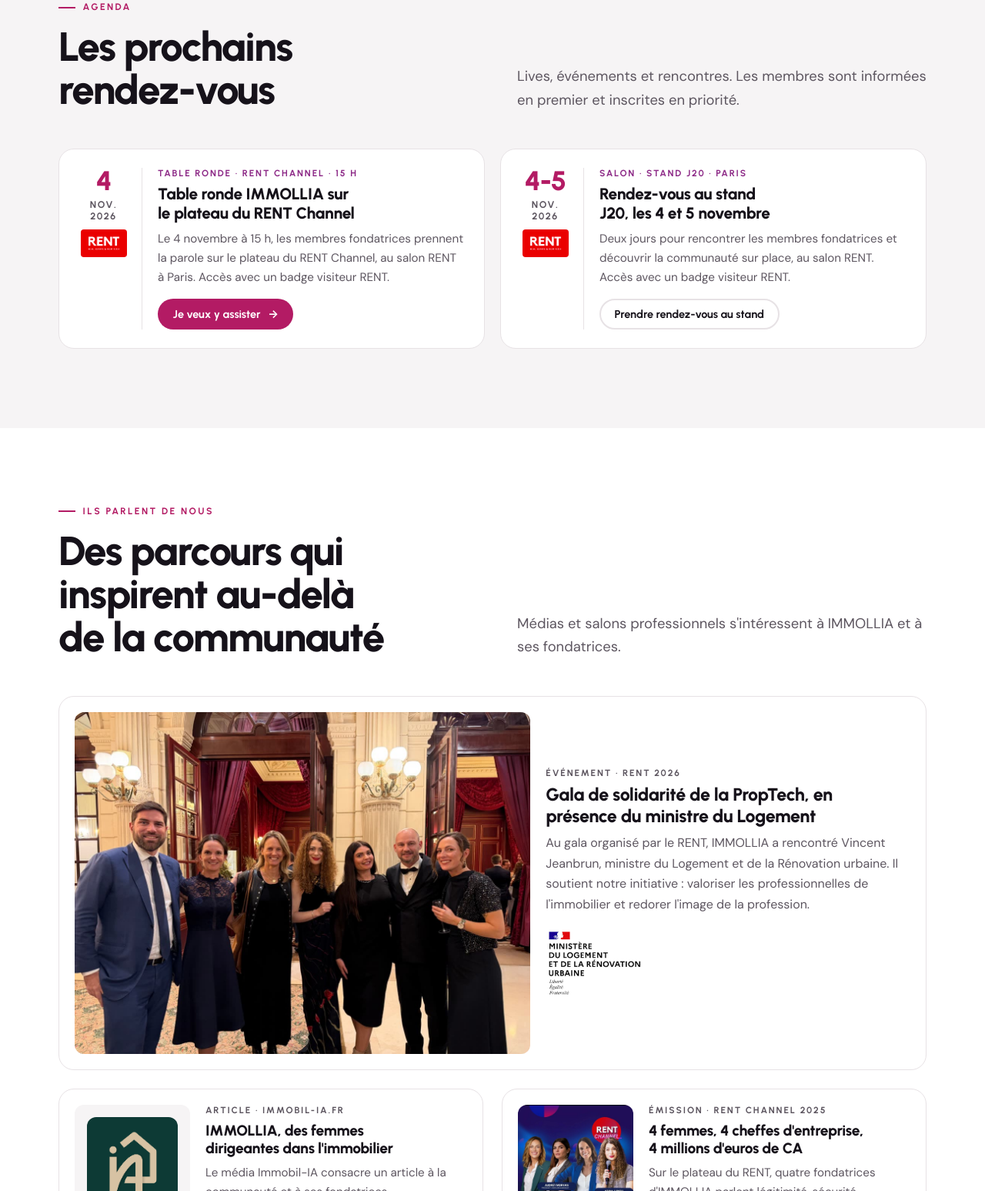
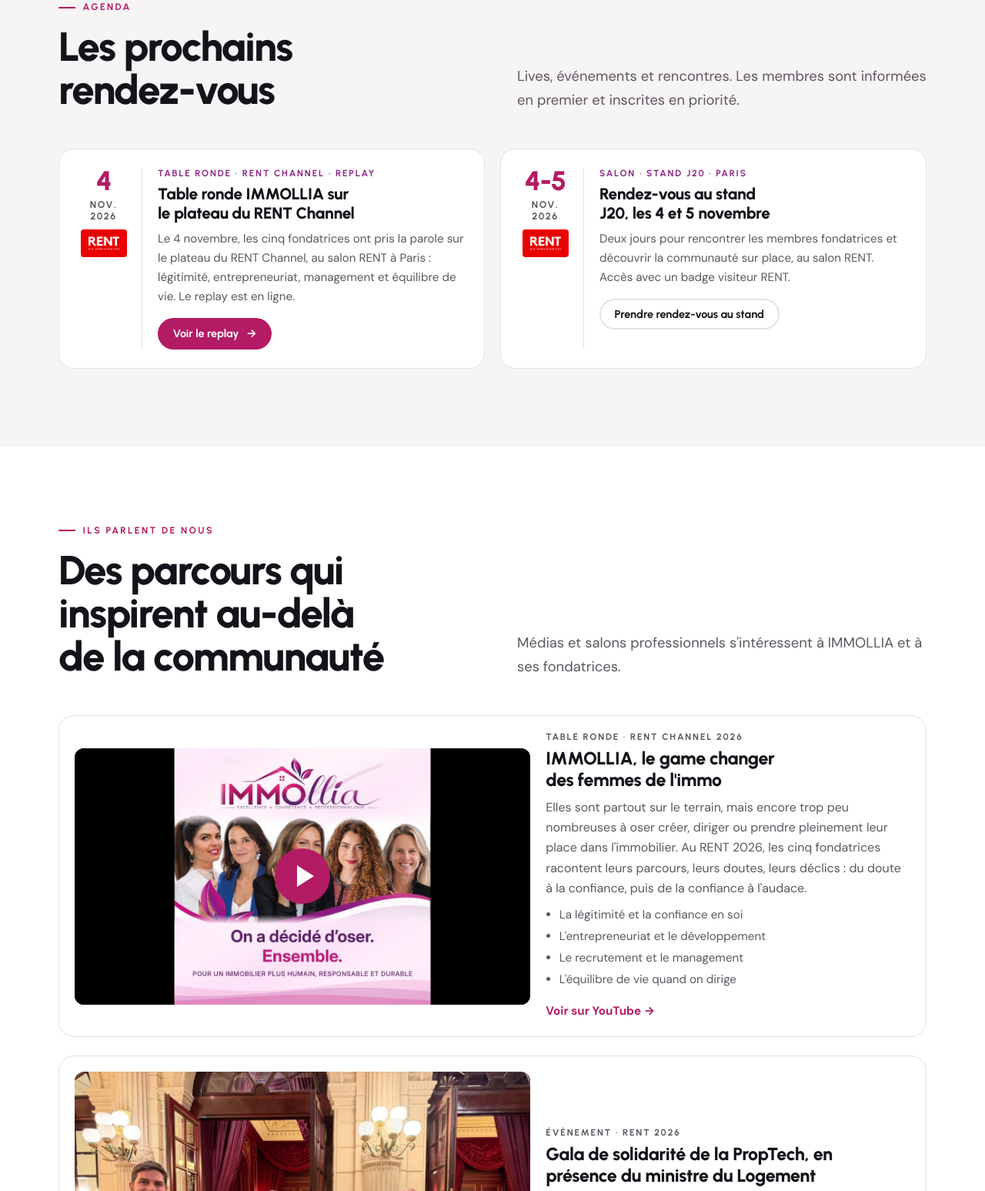
Before and after one commit to adinalungu2011-cloud/immollia-site, a plain HTML site: page index.html in a window 1280 px wide. Shown: the part 5577-7124 px from the top of the page at 77% size. Drawn offline with Linux system fonts and the light colour scheme; no server answers.

Commit message:
Accueil : replay de la table ronde IMMOLLIA « Game Changer » (RENT 2026) dans « Ils parlent de nous » + agenda
Co-Authored-By: Claude Opus 5.5 <noreply@anthropic.com>

```diff
--- a/assets/site.css
+++ b/assets/site.css
@@ -472,3 +472,13 @@ footer a:hover { color: var(--accent); }
 .hero-news h2 { font-size: clamp(1.35rem, 2.4vw, 1.9rem); line-height: 1.15; }
 .hero-news p { color: var(--ink-soft); }
 @media (max-width: 880px) { .hero-news { grid-template-columns: 1fr; gap: 1.25rem; } }
+
+/* Vidéo YouTube (table ronde RENT 2026) : miniature locale, lecteur chargé au clic */
+.video { position: relative; aspect-ratio: 16 / 9; border-radius: 12px; overflow: hidden; background: #000; }
+.video-play { position: absolute; inset: 0; display: block; }
+.video-play img, .video iframe { width: 100%; height: 100%; object-fit: cover; display: block; border: 0; }
+.video-btn { position: absolute; left: 50%; top: 50%; width: 72px; height: 72px; margin: -36px 0 0 -36px; border-radius: 50%; background: var(--accent); box-shadow: 0 6px 24px rgba(0,0,0,.35); transition: transform .2s ease; }
+.video-btn::after { content: ""; position: absolute; left: 29px; top: 22px; border-style: solid; border-width: 14px 0 14px 22px; border-color: transparent transparent transparent #fff; }
+.video-play:hover .video-btn, .video-play:focus-visible .video-btn { transform: scale(1.08); }
+.video-topics { margin: 0; padding-left: 1.1rem; color: var(--ink-soft); font-size: 0.95rem; display: grid; gap: 0.2rem; }
+.press-card--video .more { margin-top: 0.5rem; text-decoration: none; }
--- a/assets/site.js
+++ b/assets/site.js
@@ -112,4 +112,18 @@
       if (j && j.membres) nbMembres.forEach(function (el) { el.textContent = j.membres; });
     }, function () {});
   }
+  // Vidéos YouTube : le lecteur (youtube-nocookie) n'est chargé qu'au clic
+  document.querySelectorAll('[data-youtube]').forEach(function (box) {
+    var lien = box.querySelector('a');
+    if (!lien) return;
+    lien.addEventListener('click', function (e) {
+      e.preventDefault();
+      var f = document.createElement('iframe');
+      f.src = 'https://www.youtube-nocookie.com/embed/' + box.getAttribute('data-youtube') + '?autoplay=1&rel=0';
+      f.title = lien.getAttribute('aria-label') || 'Vidéo';
+      f.allow = 'autoplay; encrypted-media; picture-in-picture; fullscreen';
+      f.allowFullscreen = true;
+      box.replaceChildren(f);
+    });
+  });
 })();
--- a/index.html
+++ b/index.html
@@ -11,7 +11,7 @@
 <link rel="preconnect" href="https://fonts.googleapis.com">
 <link rel="preconnect" href="https://fonts.gstatic.com" crossorigin>
 <link rel="stylesheet" href="https://fonts.googleapis.com/css2?family=Urbanist:wght@500;600;700;800&family=DM+Sans:opsz,wght@9..40,400;9..40,500;9..40,700&display=swap">
-<link rel="stylesheet" href="assets/site.css?v=20261104b">
+<link rel="stylesheet" href="assets/site.css?v=20261123a">
 </head>
 <body>
 
@@ -254,10 +254,10 @@
         <article class="event">
           <div class="date"><b>4</b><span>nov. 2026</span><img src="assets/logo-rent.png" alt="RENT, Real Estate &amp; New Tech" width="60" height="36" loading="lazy"></div>
           <div class="event-body">
-            <span class="kind">Table ronde · RENT Channel · 15 h</span>
+            <span class="kind">Table ronde · RENT Channel · Replay</span>
             <h3>Table ronde IMMOLLIA sur le plateau du RENT Channel</h3>
-            <p>Le 4 novembre à 15 h, les membres fondatrices prennent la parole sur le plateau du RENT Channel, au salon RENT à Paris. Accès avec un badge visiteur RENT.</p>
-            <a href="#rejoindre" class="btn btn--primary btn--sm" data-intent="Je souhaite assister à la table ronde IMMOLLIA sur le RENT Channel le 4 novembre à 15 h." data-motif="evenement">Je veux y assister <span class="arrow" aria-hidden="true">→</span></a>
+            <p>Le 4 novembre, les cinq fondatrices ont pris la parole sur le plateau du RENT Channel, au salon RENT à Paris : légitimité, entrepreneuriat, management et équilibre de vie. Le replay est en ligne.</p>
+            <a href="#table-ronde-2026" class="btn btn--primary btn--sm">Voir le replay <span class="arrow" aria-hidden="true">→</span></a>
           </div>
         </article>
         <article class="event">
@@ -283,6 +283,26 @@
         <p class="lead">Médias et salons professionnels s'intéressent à IMMOLLIA et à ses fondatrices.</p>
       </div>
       <div class="press">
+        <article class="press-card press-card--wide press-card--video" id="table-ronde-2026">
+          <div class="video" data-youtube="mGS9TPp_-BM">
+            <a class="video-play" href="https://youtu.be/mGS9TPp_-BM" target="_blank" rel="noopener" aria-label="Lire la vidéo « IMMOLLIA, le game changer des femmes de l'immo »">
+              <img src="assets/table-ronde-rent-2026.jpg" alt="Table ronde IMMOLLIA « Game Changer » sur le plateau du RENT Channel 2026" width="1280" height="720" loading="lazy">
+              <span class="video-btn" aria-hidden="true"></span>
+            </a>
+          </div>
+          <div class="press-body">
+            <span class="source">Table ronde · RENT Channel 2026</span>
+            <h3>IMMOLLIA, le game changer des femmes de l'immo</h3>
+            <p>Elles sont partout sur le terrain, mais encore trop peu nombreuses à oser créer, diriger ou prendre pleinement leur place dans l'immobilier. Au RENT 2026, les cinq fondatrices racontent leurs parcours, leurs doutes, leurs déclics : du doute à la confiance, puis de la confiance à l'audace.</p>
+            <ul class="video-topics">
+              <li>La légitimité et la confiance en soi</li>
+              <li>L'entrepreneuriat et le développement</li>
+              <li>Le recrutement et le management</li>
+              <li>L'équilibre de vie quand on dirige</li>
+            </ul>
+            <a class="more" href="https://youtu.be/mGS9TPp_-BM" target="_blank" rel="noopener">Voir sur YouTube →</a>
+          </div>
+        </article>
         <article class="press-card press-card--wide">
           <div class="press-thumb"><img src="assets/gala-proptech-rent-2026.jpg" alt="La délégation IMMOLLIA et ses partenaires au gala de solidarité de la PropTech organisé par le RENT" width="1200" height="900" loading="lazy"></div>
           <div class="press-body">
@@ -441,6 +461,6 @@
   </div>
 </footer>
 
-<script src="assets/site.js?v=20261104b"></script>
+<script src="assets/site.js?v=20261123a"></script>
 </body>
 </html>
```
Also changed, not shown: annuaire.html (+2 -2 lines), membre.html (+2 -2 lines), rejoindre.html (+1 -1 lines), zone-de-genie.html (+2 -2 lines), assets/table-ronde-rent-2026.jpg (added).
